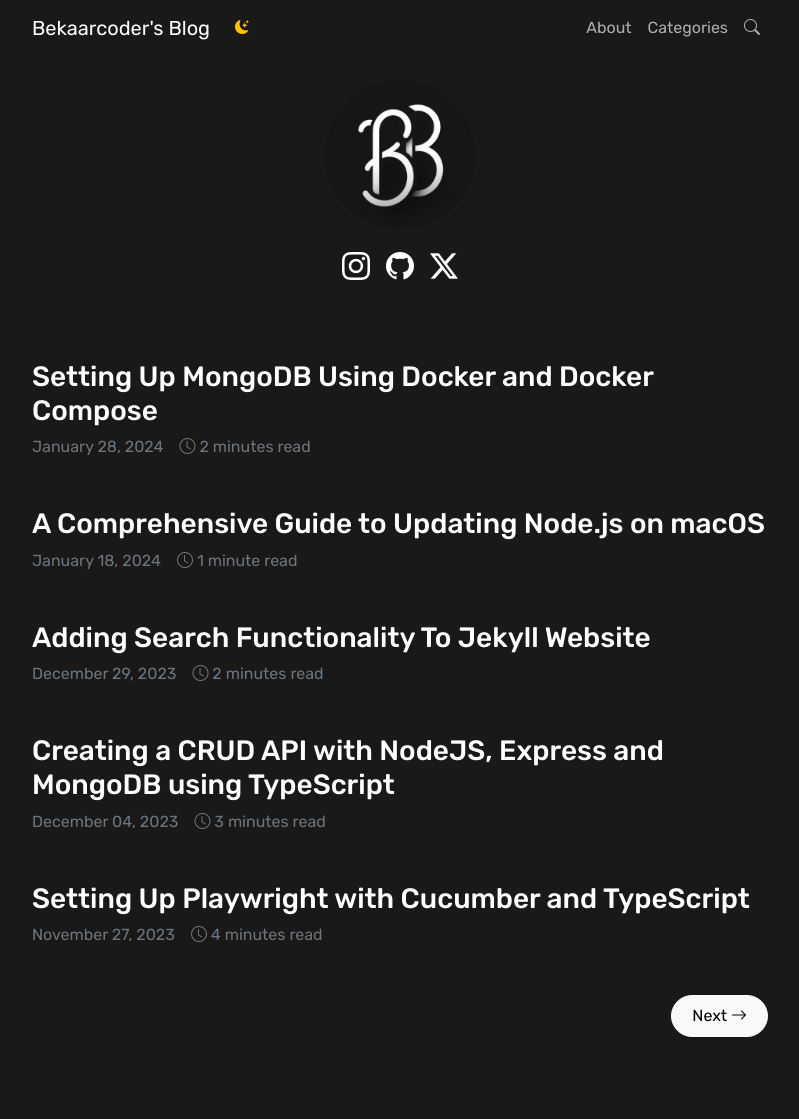
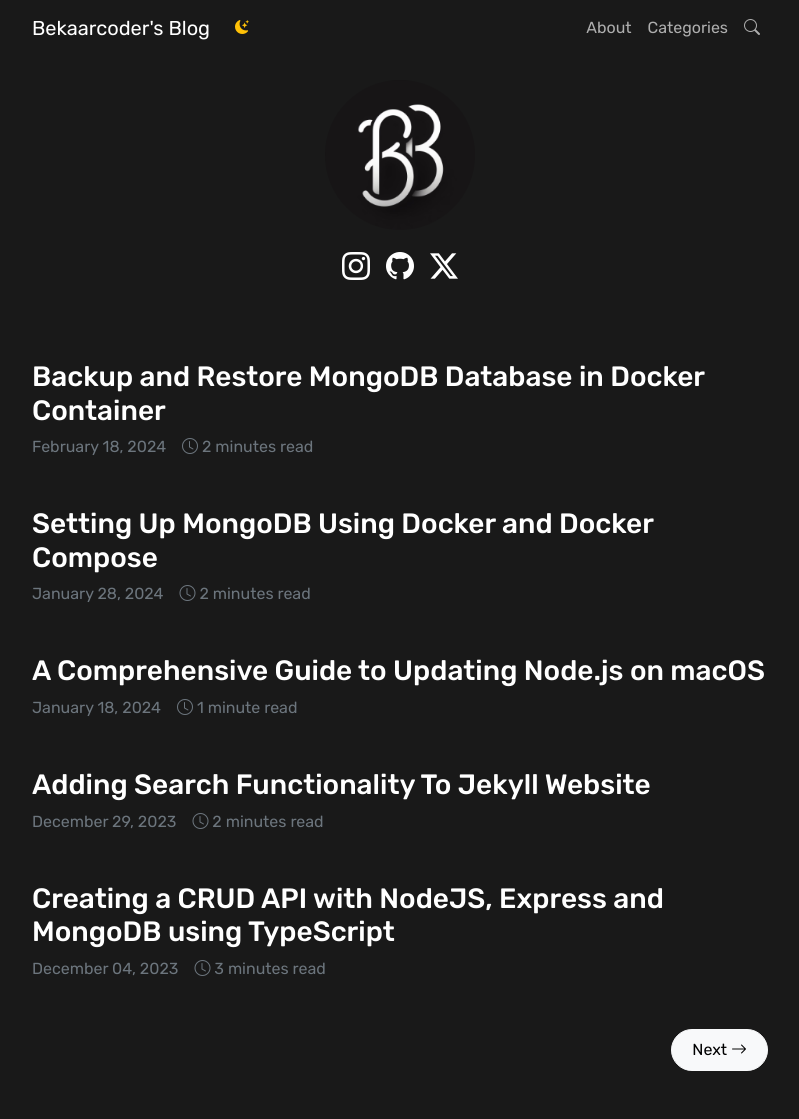
Before and after one commit to bekaarcoder/my-blog, a Jekyll site: the page built from index.html, in a window 1280 px wide. Shown: the whole page, without its empty margins (240-1039 px from the left). Built offline with Jekyll 4.4.1, drawn with Linux system fonts in a browser that asks for light colours; the list of posts is cut into pages by our own code; before the commit the page ends 1085 px from its top, so only the background shows below that; some of the changed lines change nothing that is shown.

Commit message:
backup and restore mongodb data

````diff
--- a/_posts/2024-01-28-mongodb-docker.md
+++ b/_posts/2024-01-28-mongodb-docker.md
@@ -2,6 +2,7 @@
 layout: post
 title: 'Setting Up MongoDB Using Docker and Docker Compose'
 date: 2024-01-28 14:40:05 +0530
+permalink: '/mongodb-docker'
 categories: docker mongodb
 ---
 
--- /dev/null
+++ b/_posts/2024-02-18-mongodb-dump-restore.md
@@ -0,0 +1,73 @@
+---
+layout: post
+title: 'Backup and Restore MongoDB Database in Docker Container'
+date: 2024-02-18 12:40:05 +0530
+permalink: '/mongodb-dump-restore-docker'
+categories: docker mongodb
+---
+
+Developing projects locally often involves setting up a local database using Docker containers. However, transitioning to a different machine can pose challenges, especially when migrating data. In this guide, we'll explore how to efficiently backup and restore MongoDB databases within Docker containers using command-line utilities provided by MongoDB.
+
+## Prerequisites
+
+Before proceeding, ensure Docker is installed on your local machine and MongoDB is set up within a Docker container. If you need assistance with setting up MongoDB with Docker, you can refer to this comprehensive [guide](/mongodb-docker).
+
+## Creating Backup
+
+`mongodump` is used to create a binary dump of the contents of a MongoDB instance.
+
+**For Unauthenticated Database**
+
+If your MongoDB container doesn't require authentication, you can create a backup using the following command:. Make sure your MongoDB container is running.
+
+```sh
+# No Authentication
+docker exec <mongo_container> sh -c 'mongodump --archive' > db.dump
+```
+
+Here `<mongo_container>` should be replaced with the actual name or ID of your MongoDB container. This will create a file named `db.dump` in your current directory.
+
+`sh -c 'mongodump --archive'` This part of the command is executed inside the container. `--archive` option is used to export the data in a compact binary format.
+
+**For Authenticated Database**
+
+For containers with authentication enabled, use the command below:
+
+```sh
+# Authenticated
+docker exec <mongo_container> sh -c 'mongodump --authenticationDatabase admin -u <user> -p <password> --db <database> --archive' > db.dump
+```
+
+Replace `<user>`, `<password>`, and `<database>` with your credentials and database name respectively. This command ensures authentication while creating the backup.
+
+## Restoring Data
+
+`mongorestore` is used to restore data from a binary dump created by `mongodump`.
+
+To restore the data, first create a MongoDB container in your other local machine and start the container. (You can follow the same [guide](/mongodb-docker) here)
+
+**For Unauthenticated Database**
+
+To restore data to an unauthenticated database, execute the following command from the directory which contains `db.dump` file:
+
+```sh
+# No Authentication
+docker exec -i <mongo_container> sh -c 'mongorestore --archive' < db.dump
+```
+
+Here, `<mongo_container>` should be replaced with the name or ID of your MongoDB container. The `-i` flag ensures input from the `db.dump` file is processed.
+
+**For Authenticated Database**
+
+Use the below command for authenticated database:
+
+```sh
+# Authenticated
+docker exec <mongo_container> sh -c 'mongorestore --authenticationDatabase admin -u <user> -p <password> --db <database> --archive' < db.dump
+```
+
+Replace `<user>`, `<password>`, and `<database>` with your credentials and database name respectively. This command restores data while ensuring proper authentication.
+
+## Summary
+
+This guide demonstrates how to streamline the backup and restoration process for MongoDB databases within Docker containers. By utilizing the `mongodump` and `mongorestore` utilities, developers can efficiently migrate database instances across different local machines while preserving data integrity.
````
